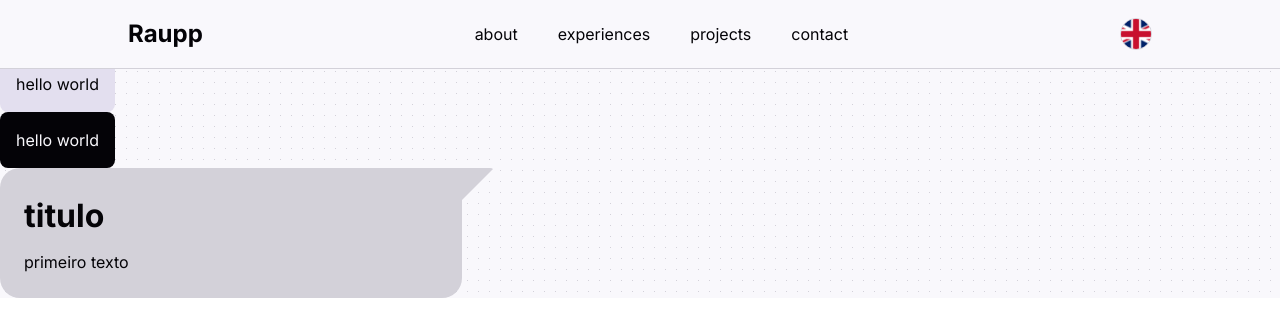
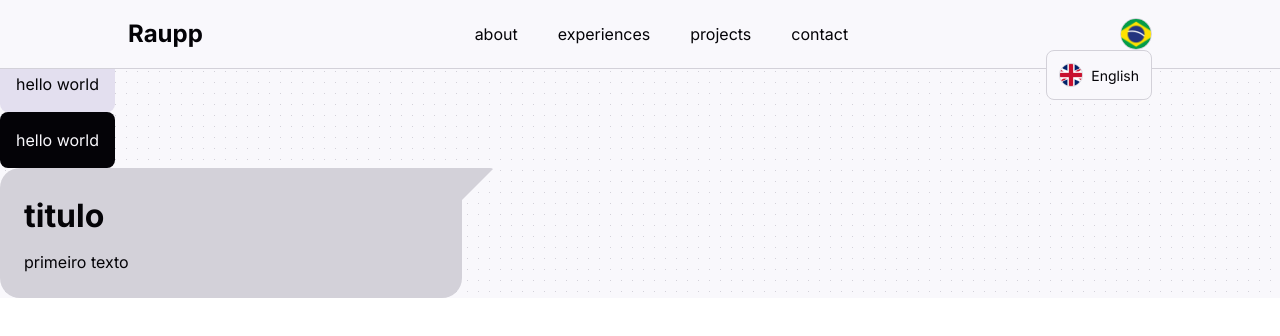
Before and after one commit to michel-raupp/portifolio-v3, a React (Vite) app: page / in a window 1280 px wide. Both pictures are taken after a click on the button 1136 px from the left and 34 px from the top of the page. Shown: the top 336 px of the page. Built offline with nearby package versions, Linux system fonts and the light colour scheme.

Commit message:
feat: creates select language window

```diff
--- a/src/components/molecules/LanguageSwitch/index.tsx
+++ b/src/components/molecules/LanguageSwitch/index.tsx
@@ -1,8 +1,18 @@
+import { useEffect, useState } from "react";
 import { useTranslation } from "react-i18next";
 
 import { LANGUAGES, TLanguage, useI18nStore, useThemeStore } from "@/stores";
 
-import { FlagButton, FlagImg, StyledSwitch } from "./styles";
+import { TEXT_SIZE } from "@/components/atoms/Text/types";
+import { Text } from "@/components/atoms";
+import {
+  FlagButton,
+  FlagImg,
+  ImgContainer,
+  LanguageOption,
+  SelectWindow,
+  StyledSwitch,
+} from "./styles";
 
 import PT_FLAG from "@/assets/flags/pt-BR.png";
 import EN_FLAG from "@/assets/flags/en-US.png";
@@ -18,36 +28,89 @@ interface IData {
   english: ILang;
 }
 
-interface IFlag {
+interface IOption {
   data: IData;
   language: TLanguage;
+  isDarkMode: boolean;
   choseLanguage: (value: TLanguage) => void;
-  isDarkMode: boolean;
+  handleCloseWindow: () => void;
 }
 
-const Flag = ({ data, choseLanguage, isDarkMode, language }: IFlag) => {
+const Option = ({
+  data,
+  isDarkMode,
+  language,
+  choseLanguage,
+  handleCloseWindow,
+}: IOption) => {
+  function handleClickOutside(event: any) {
+    if (event.target.closest("button")) return;
+    handleCloseWindow();
+  }
+  useEffect(() => {
+    document.addEventListener("click", handleClickOutside);
+    return () => {
+      document.removeEventListener("click", handleClickOutside);
+    };
+  }, []);
+
   if (language === LANGUAGES.PT) {
     return (
-      <FlagButton
+      <LanguageOption
+        $darkMode={isDarkMode}
         onClick={() => choseLanguage(LANGUAGES.EN)}
-        $darkMode={isDarkMode}
       >
+        <ImgContainer $darkMode={isDarkMode}>
+          <FlagImg
+            src={data.english.image}
+            alt={data.english.label}
+            $darkMode={isDarkMode}
+          />
+        </ImgContainer>
+        <Text text={data.english.label} size={TEXT_SIZE.S} />
+      </LanguageOption>
+    );
+  }
+
+  return (
+    <LanguageOption
+      $darkMode={isDarkMode}
+      onClick={() => choseLanguage(LANGUAGES.PT)}
+    >
+      <ImgContainer $darkMode={isDarkMode}>
         <FlagImg
           src={data.portuguese.image}
           alt={data.portuguese.label}
           $darkMode={isDarkMode}
         />
-      </FlagButton>
-    );
-  }
+      </ImgContainer>
+      <Text text={data.portuguese.label} size={TEXT_SIZE.S} />
+    </LanguageOption>
+  );
+};
+
+interface ILanguageButton {
+  language: TLanguage;
+  isDarkMode: boolean;
+  handleOpen: () => void;
+  t: any;
+}
+
+const LanguageButton = ({
+  language,
+  isDarkMode,
+  handleOpen,
+  t,
+}: ILanguageButton) => {
   return (
-    <FlagButton
-      onClick={() => choseLanguage(LANGUAGES.PT)}
-      $darkMode={isDarkMode}
-    >
+    <FlagButton onClick={handleOpen} $darkMode={isDarkMode}>
       <FlagImg
-        src={data.english.image}
-        alt={data.english.label}
+        src={language === LANGUAGES.PT ? PT_FLAG : EN_FLAG}
+        alt={
+          language === LANGUAGES.PT
+            ? t("languagePortuguese")
+            : t("languageEnglish")
+        }
         $darkMode={isDarkMode}
       />
     </FlagButton>
@@ -57,8 +120,8 @@ const Flag = ({ data, choseLanguage, isDarkMode, language }: IFlag) => {
 const LanguageSwitch = () => {
   const { isDarkMode } = useThemeStore((state) => state);
   const { updateLanguage, language } = useI18nStore((state) => state);
-
   const { t } = useTranslation("default");
+  const [isOpen, setIsOpen] = useState(false);
 
   const translates = {
     portuguese: {
@@ -73,18 +136,38 @@ const LanguageSwitch = () => {
     },
   };
 
+  const handleOpen = () => {
+    setIsOpen(!isOpen);
+  };
+
+  const handleCloseWindow = () => {
+    setIsOpen(false);
+  };
+
   const choseLanguage = (value: TLanguage) => {
     updateLanguage(value);
+    handleCloseWindow();
   };
 
   return (
     <StyledSwitch $darkMode={isDarkMode}>
-      <Flag
-        data={translates}
+      <LanguageButton
         language={language}
-        choseLanguage={choseLanguage}
         isDarkMode={isDarkMode}
+        handleOpen={handleOpen}
+        t={t}
       />
+      {isOpen && (
+        <SelectWindow $darkMode={isDarkMode} tabIndex={0}>
+          <Option
+            data={translates}
+            language={language}
+            choseLanguage={choseLanguage}
+            isDarkMode={isDarkMode}
+            handleCloseWindow={handleCloseWindow}
+          />
+        </SelectWindow>
+      )}
     </StyledSwitch>
   );
 };
--- a/src/components/molecules/LanguageSwitch/styles.ts
+++ b/src/components/molecules/LanguageSwitch/styles.ts
@@ -8,7 +8,16 @@ interface IProps {
 export const StyledSwitch = styled.div<IProps>`
   display: flex;
   align-items: center;
-  justify-content: center;
+  position: relative;
+`;
+
+export const ImgContainer = styled.div<IProps>`
+  overflow: hidden;
+  width: 24px;
+  height: 24px;
+  border-radius: 50%;
+  border: 1px solid
+    ${({ $darkMode }) => ($darkMode ? DARK_THEME.lightGray : LIGHT_THEME.gray)};
 `;
 
 export const FlagButton = styled.button<IProps>`
@@ -20,7 +29,8 @@ export const FlagButton = styled.button<IProps>`
   cursor: pointer;
   border: 1px solid
     ${({ $darkMode }) => ($darkMode ? DARK_THEME.lightGray : LIGHT_THEME.gray)};
-  transition: border 0.3s;
+  transition: border-width 0.3s;
+
   &:hover {
     border: 3px solid
       ${({ $darkMode }) =>
@@ -33,14 +43,32 @@ export const FlagImg = styled.img<IProps>`
   transition: 0.3s;
 `;
 
+export const LanguageOption = styled.button<IProps>`
+  cursor: pointer;
+  display: flex;
+  align-items: center;
+  gap: 8px;
+  width: 100%;
+  padding: 8px;
+  border-radius: 6px;
+  background-color: transparent;
+  transition: background-color 0.3s;
+
+  &:hover {
+    background-color: ${({ $darkMode }) =>
+      $darkMode ? DARK_THEME.lightGray : LIGHT_THEME.lightGray};
+  }
+`;
+
 export const SelectWindow = styled.div<IProps>`
   display: flex;
   flex-direction: column;
   position: absolute;
-  top: 48px;
+  top: 32px;
   right: 0;
   z-index: 10;
-  width: 100px;
+  padding: 4px;
+  border-radius: 8px;
   background-color: ${({ $darkMode }) =>
     $darkMode ? DARK_THEME.gray : LIGHT_THEME.background};
   border: 1px solid
--- a/src/index.css
+++ b/src/index.css
@@ -82,7 +82,6 @@ button {
   padding: 0;
   font: inherit;
   cursor: pointer;
-  outline: inherit;
 }
 
 /* 12. Remove default link styles */
```
